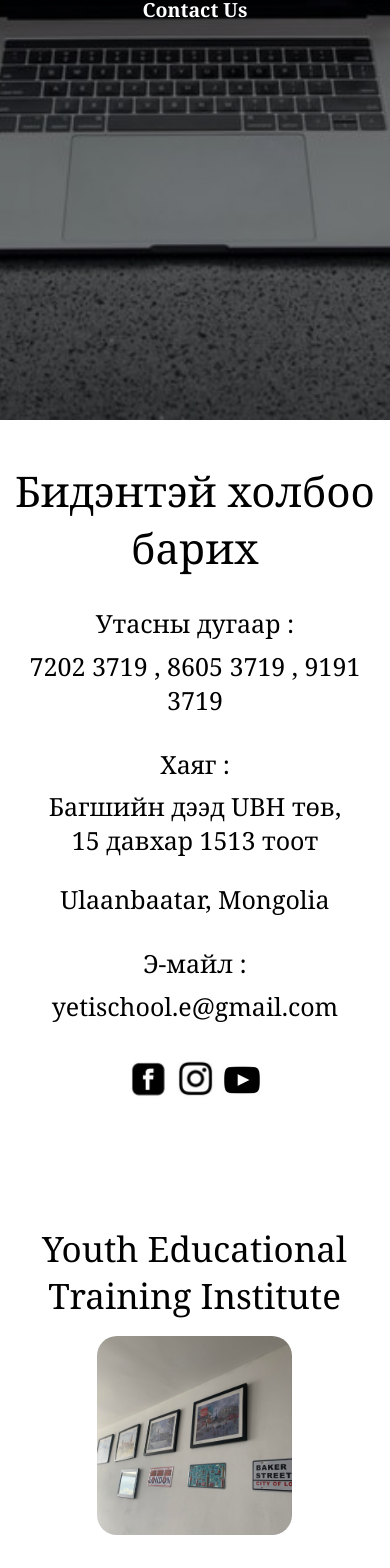
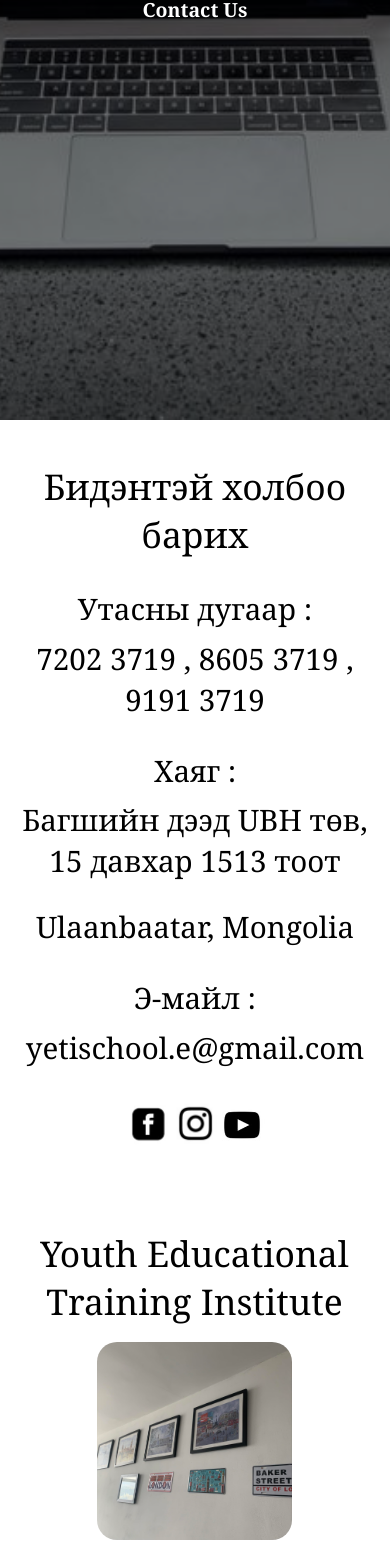
Before and after one commit to BRPS12/YetiFront, a React (Create React App) app: page /contactus in a window 390 px wide. Shown: the part 424-1992 px from the top of the page. Built offline with nearby package versions, Linux system fonts and the light colour scheme; no server answers.

Commit message:
Fixed contactus

```diff
--- a/src/Pages/ContactUs/ContactUs.css
+++ b/src/Pages/ContactUs/ContactUs.css
@@ -55,7 +55,7 @@
 }
 @media only screen and (max-width: 600px) {
   .xolboobarix {
-    font-size: 5vh;
+    font-size: 4.2vh;
     text-align: center;
     margin-top: 5vh;
   }
@@ -72,7 +72,7 @@
   }
   .contactUsInfo {
     text-align: center;
-
+    font-size: 3.5vh;
   }
   .contactUsInfo span {
     flex-direction: column;
@@ -83,9 +83,13 @@
   }
   .contactSecondCont {
     height: 50vh;
-    margin-top: 7vh;
+    margin-top: 2vh;
+    margin-bottom: -5vh;
   }
   .yetiImage {
     width: 50vw;
   }
+  .yetiName {
+    font-size: 4.2vh;
+  }
 }
```
